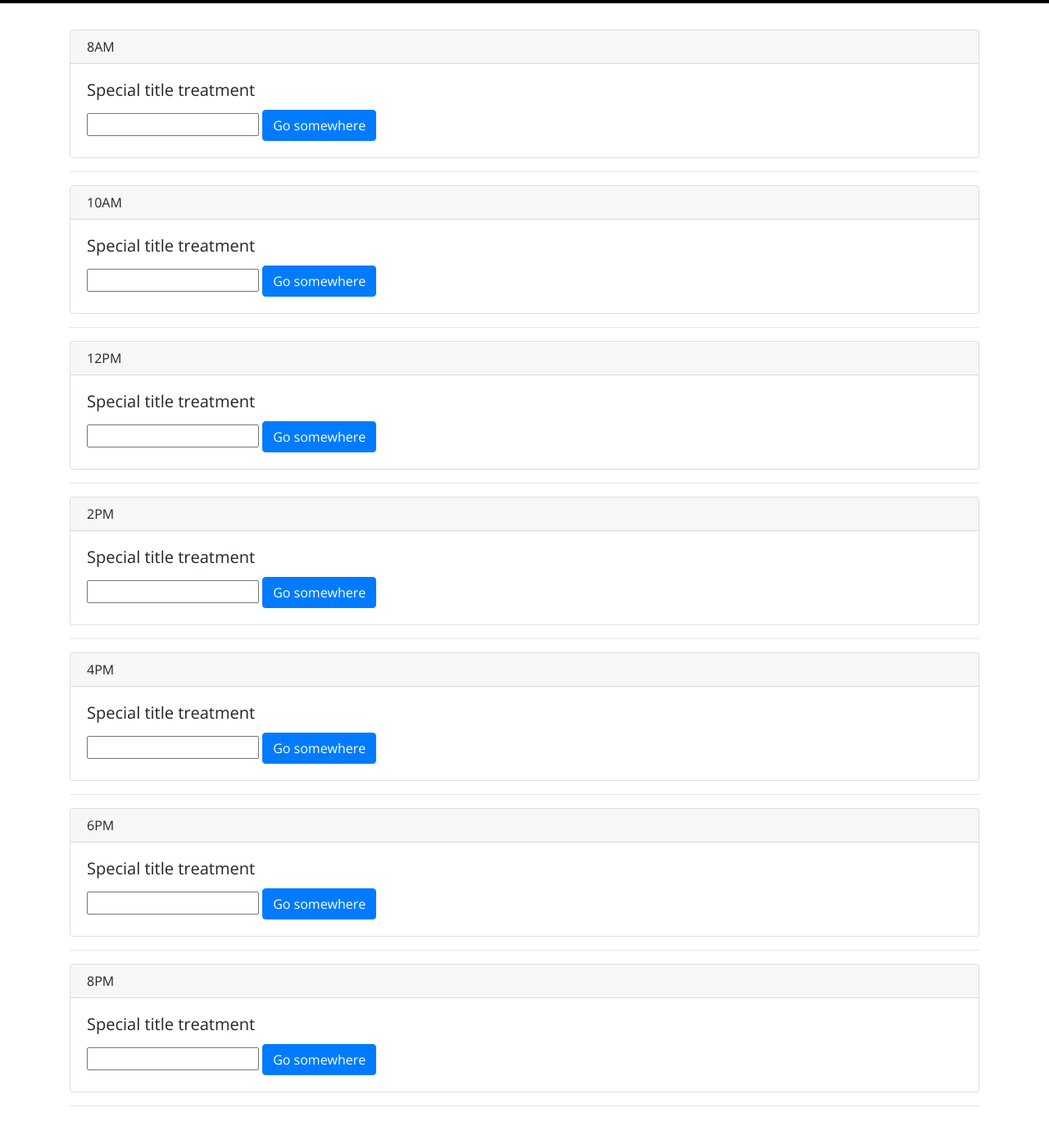
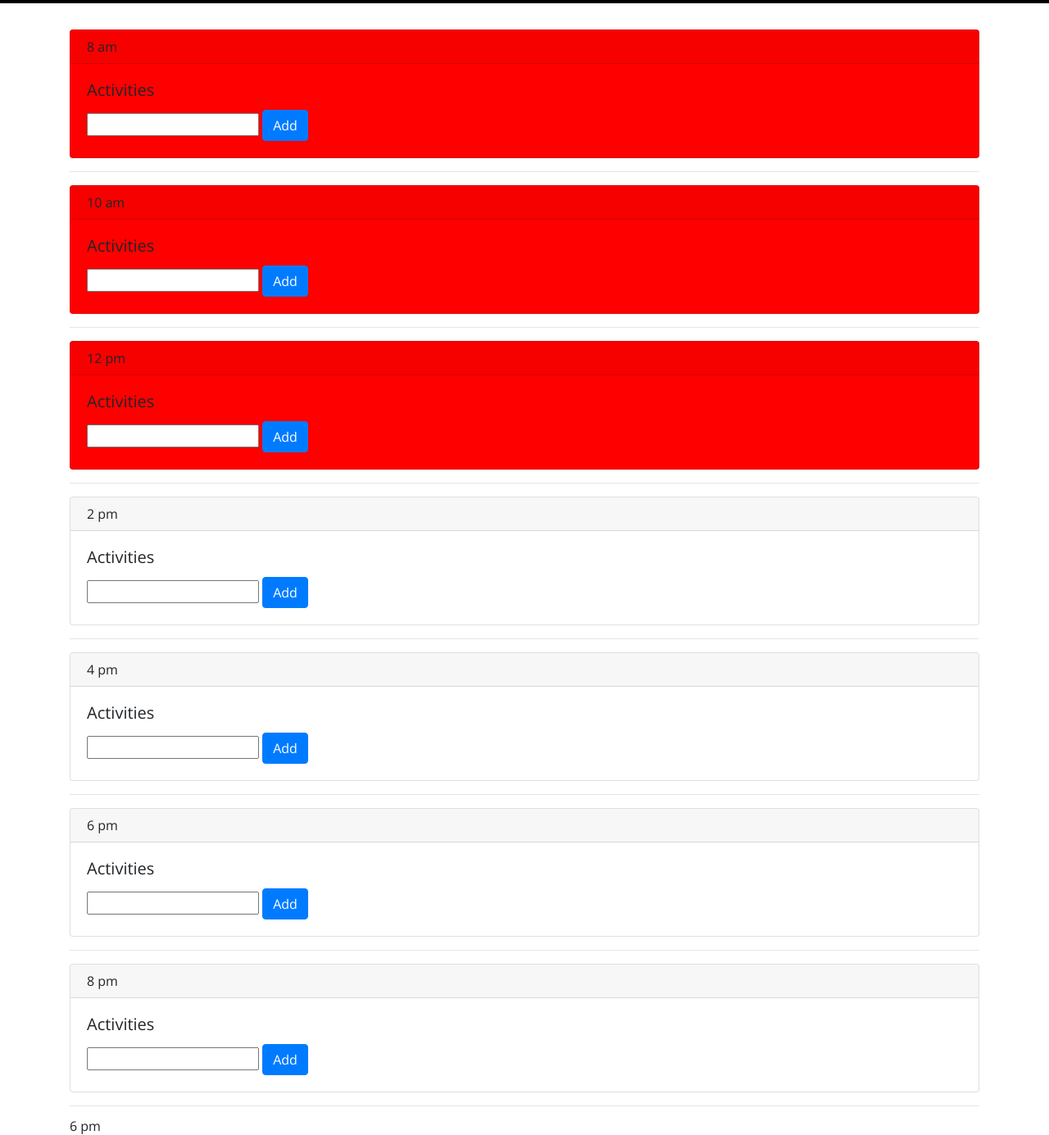
Before and after one commit to CP-1998/day_planner, a plain HTML site: page index.html in a window 1280 px wide. Shown: the part 300-1685 px from the top of the page at 82% size. Drawn offline with nearby package versions, Linux system fonts and the light colour scheme.

Commit message:
some small adjustments

```diff
--- a/app.js
+++ b/app.js
@@ -1 +1,20 @@
 $('#currentDay').append(moment().format("MMM Do YY"));
+let realTime = $('#first').text();
+if (realTime != moment().format('h a')) {
+  $('#eiAM').css({ 'background-color': 'red' })
+}
+let realTime2 = $('#second').text()
+if (realTime2 != moment().format('h a')) {
+  $('#tenAM').css({ 'background-color': 'red' })
+}
+let realTime3 = $('#third').text()
+if (realTime3 != moment().format('h a')) {
+  $('#twelAM').css({ 'background-color': 'red' })
+} else { $('#twelAM').css({ 'background-color': 'green' }) }
+let realTime4 = $('#fourth').text()
+let realTime5 = $('#fifth').text()
+let realTime6 = $('#sixth').text()
+let realTime7 = $('#seventh').text()
+
+
+$('#yo').append(moment().format('h a'))
--- a/index.html
+++ b/index.html
@@ -22,85 +22,85 @@
   <div class="container">
     <!-- Timeblocks go here -->
     <div class="card" id="eiAM">
-      <div class="card-header">
-        8AM
+      <div class="card-header" id="first">
+        8 am
       </div>
       <div class="card-body">
-        <h5 class="card-title">Special title treatment</h5>
-        <input type="text">
-        <a href="#" class="btn btn-primary">Go somewhere</a>
+        <h5 class="card-title">Activities</h5>
+        <input type="text" id="inp1">
+        <button class="btn btn-primary">Add</button>
       </div>
     </div>
     <hr>
     <div class="card" id="tenAM">
-      <div class="card-header">
-        10AM
+      <div class="card-header" id="second">
+        10 am
       </div>
       <div class="card-body">
-        <h5 class="card-title">Special title treatment</h5>
-        <input type="text">
-        <a href="#" class="btn btn-primary">Go somewhere</a>
+        <h5 class="card-title">Activities</h5>
+        <input type="text" id="inp2">
+        <button class="btn btn-primary">Add</button>
       </div>
     </div>
     <hr>
     <div class="card" id="twelAM">
-      <div class="card-header">
-        12PM
+      <div class="card-header" id="third">
+        12 pm
       </div>
       <div class="card-body">
-        <h5 class="card-title">Special title treatment</h5>
-        <input type="text">
-        <a href="#" class="btn btn-primary">Go somewhere</a>
+        <h5 class="card-title">Activities</h5>
+        <input type="text" id="inp3">
+        <button class="btn btn-primary">Add</button>
       </div>
     </div>
     <hr>
     <div class="card" id="twoPM">
-      <div class="card-header">
-        2PM
+      <div class="card-header" id="fourth">
+        2 pm
       </div>
       <div class="card-body">
-        <h5 class="card-title">Special title treatment</h5>
-        <input type="text">
-        <a href="#" class="btn btn-primary">Go somewhere</a>
+        <h5 class="card-title">Activities</h5>
+        <input type="text" id="inp4">
+        <button class="btn btn-primary">Add</button>
       </div>
     </div>
     <hr>
     <div class="card" id="fourPM">
-      <div class="card-header">
-        4PM
+      <div class="card-header" id="fifth">
+        4 pm
       </div>
       <div class="card-body">
-        <h5 class="card-title">Special title treatment</h5>
-        <input type="text">
-        <a href="#" class="btn btn-primary">Go somewhere</a>
+        <h5 class="card-title">Activities</h5>
+        <input type="text" id="inp5">
+        <button class="btn btn-primary">Add</button>
       </div>
     </div>
     <hr>
     <div class="card" id="sixPM">
-      <div class="card-header">
-        6PM
+      <div class="card-header" id="sixth">
+        6 pm
       </div>
       <div class="card-body">
-        <h5 class="card-title">Special title treatment</h5>
-        <input type="text">
-        <a href="#" class="btn btn-primary">Go somewhere</a>
+        <h5 class="card-title">Activities</h5>
+        <input type="text" id="inp6">
+        <button class="btn btn-primary">Add</button>
       </div>
     </div>
     <hr>
     <div class="card" id="eiPM">
-      <div class="card-header">
-        8PM
+      <div class="card-header" id="seventh">
+        8 pm
       </div>
       <div class="card-body">
-        <h5 class="card-title">Special title treatment</h5>
-        <input type="text">
-        <a href="#" class="btn btn-primary">Go somewhere</a>
+        <h5 class="card-title">Activities</h5>
+        <input type="text" id="inp7">
+        <button class="btn btn-primary">Add</button>
       </div>
     </div>
     <hr>
 
 
-
+    <p id="yo"></p>
   <script src="https://code.jquery.com/jquery-3.4.1.min.js"></script>
   <script src="https://cdnjs.cloudflare.com/ajax/libs/moment.js/2.24.0/moment.min.js"></script>
   <script src="app.js"></script>
```
